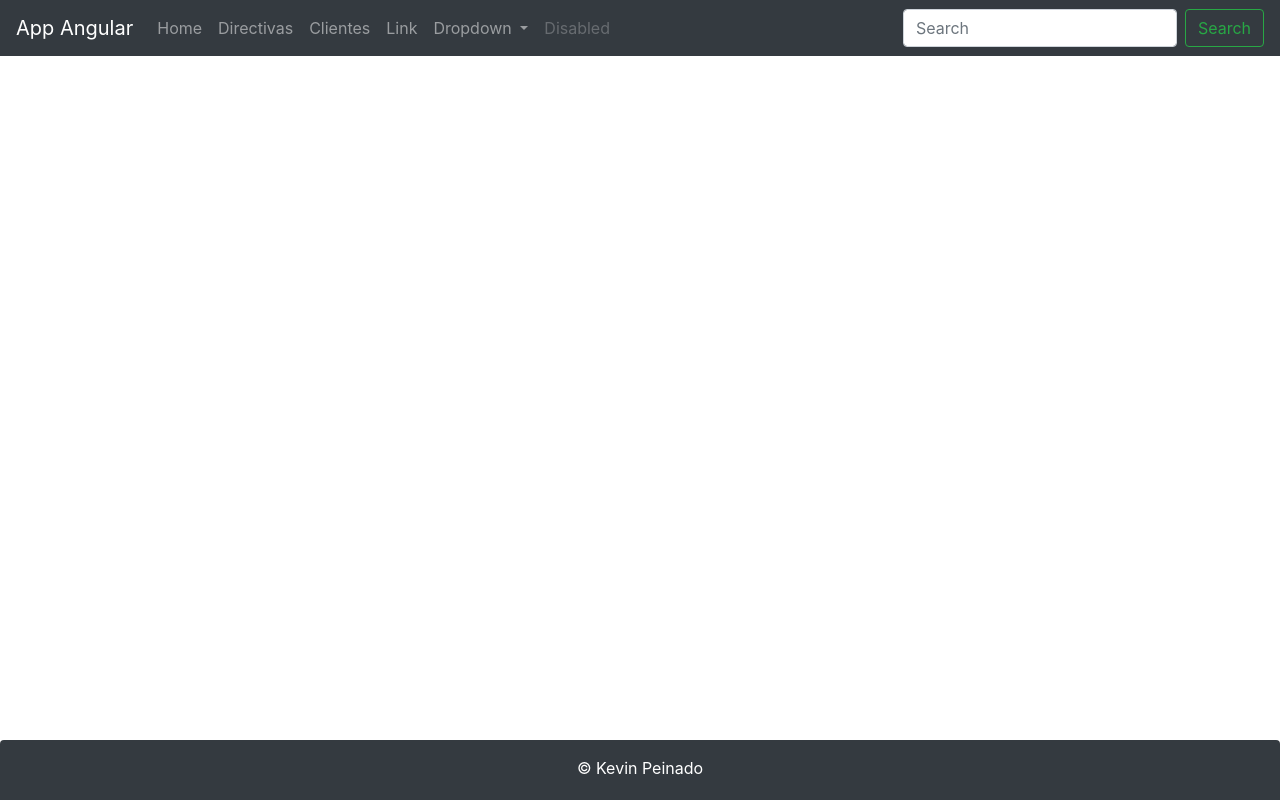
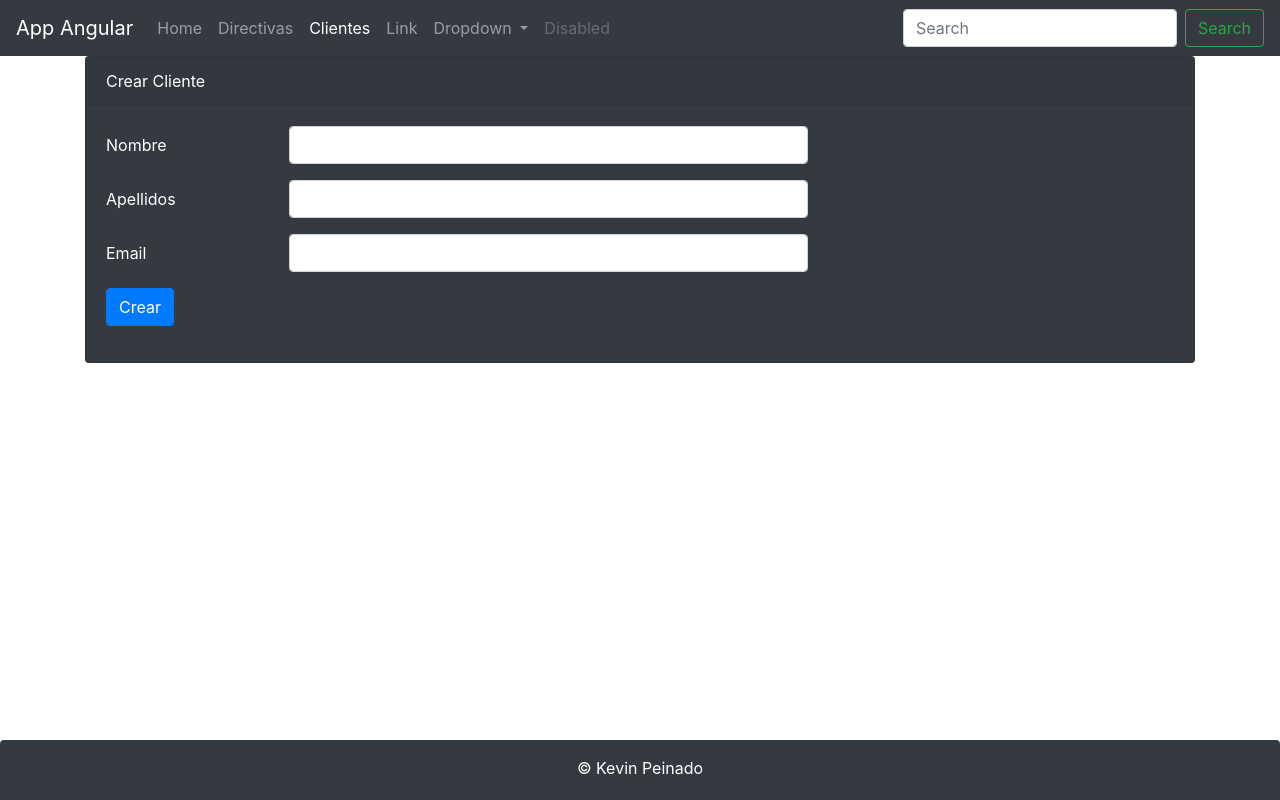
Before and after one commit to KevinPeinado33/clientes-app, an Angular app: page /clientes/form in a window 1280 px wide. Before the commit this address led to /. Built offline with nearby package versions, Linux system fonts and the light colour scheme.

Commit message:
creacion de clientes implementada

```diff
--- a/src/app/clientes/cliente.service.ts
+++ b/src/app/clientes/cliente.service.ts
@@ -1,9 +1,7 @@
 import { Injectable } from '@angular/core';
 import { Cliente } from './cliente';
-import { CLIENTES } from './clientes.json';
-import { Observable, of } from 'rxjs';
-import { HttpClient } from '@angular/common/http';
-import {  map } from 'rxjs/operators';
+import { Observable } from 'rxjs';
+import { HttpClient, HttpHeaders } from '@angular/common/http';
 
 @Injectable({
   providedIn: 'root'
@@ -11,6 +9,7 @@ import {  map } from 'rxjs/operators';
 export class ClienteService {
 
   private urlEndPoint: string = "http://localhost:8080/api/clientes";
+  private httpHeaders = new HttpHeaders({'Content-Type':'application/json'})
 
   constructor( private http: HttpClient ) { }
 
@@ -18,4 +17,8 @@ export class ClienteService {
     return this.http.get<Cliente[]>( this.urlEndPoint );
   }
 
+  create(cliente: Cliente): Observable<Cliente> {
+    return this.http.post<Cliente>(this.urlEndPoint, cliente, {headers: this.httpHeaders});
+  }
+
 }
--- a/src/app/clientes/clientes.component.html
+++ b/src/app/clientes/clientes.component.html
@@ -2,6 +2,10 @@
     <div class="card-header">Clientes</div>
     <div class="card-body text-primary">
         <h5 class="card-title">Listado de clientes</h5>
+
+        <div class="my-2 text-left">
+            <button class="btn btn-rounded btn-primary" type="button" [routerLink] = "['/clientes/form']" >Crear Cliente</button>
+        </div>
         <table class="table table-bordered table-striped">
             <thead>
                 <tr>
--- /dev/null
+++ b/src/app/clientes/form.component.html
@@ -0,0 +1,36 @@
+<div class="card bg-dark text-white">
+    <div class="card-header">
+        {{ titulo }}
+    </div>
+    <div class="card-body">
+        <form (ngSubmit)= "create()">
+            <div class="form-group row">
+                <label for="nombre" class="col-form-label col-sm-2">Nombre</label>
+                <div class="col-sm-6">
+                    <input type="text" class="form-control" [(ngModel)]="cliente.nombre" name="nombre">
+                </div>
+            </div>
+
+            <div class="form-group row">
+                <label for="apellidos" class="col-form-label col-sm-2">Apellidos</label>
+                <div class="col-sm-6">
+                    <input type="text" class="form-control" [(ngModel)]="cliente.apellido" name="apellido">
+                </div>
+            </div>
+
+            <div class="form-group row">
+                <label for="email" class="col-form-label col-sm-2">Email</label>
+                <div class="col-sm-6">
+                    <input type="text" class="form-control" [(ngModel)]="cliente.email" name="email">
+                </div>
+            </div>
+
+            <div class="form-group row">
+                <div class="col-sm-6">
+                    <button class="btn btn-primary" role="button">Crear</button>
+                </div>
+            </div>
+
+        </form>
+    </div>
+</div>
--- /dev/null
+++ b/src/app/clientes/form.component.ts
@@ -0,0 +1,26 @@
+import { Component, OnInit } from '@angular/core';
+import { Cliente } from './cliente';
+import { ClienteService } from './cliente.service';
+import { Router } from '@angular/router';
+
+@Component({
+  selector: 'app-form',
+  templateUrl: './form.component.html'
+})
+export class FormComponent implements OnInit {
+
+  public cliente: Cliente = new Cliente();
+  public titulo: string = "Crear Cliente";
+
+  constructor( private clienteService: ClienteService, private router: Router ) { }
+
+  ngOnInit(): void { }
+
+  public create(): void {
+    console.log("clicked!");
+    this.clienteService.create(this.cliente).subscribe(
+      reponse => this.router.navigate(['/clientes'])
+    );
+  }
+
+}
```
Also changed, not shown: src/app/app.module.ts (+7 -4 lines).
